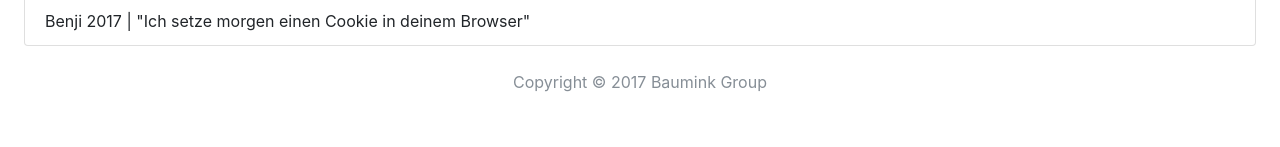
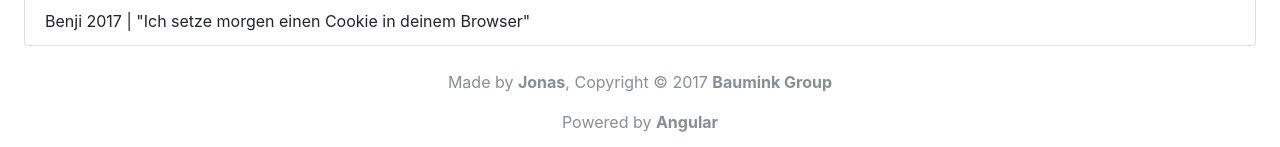
Before and after one commit to Baumink/Quotes, an Angular app: page / in a window 1280 px wide. Shown: the part 791-938 px from the top of the page. Before the commit the page ends 901 px from the top, so only its background shows below. Built offline with nearby package versions, Linux system fonts and the light colour scheme.

Commit message:
added new Footer

```diff
--- a/src/app/footer/footer.component.html
+++ b/src/app/footer/footer.component.html
@@ -1,5 +1,17 @@
 <footer>
   <div class="footer text-muted text-center">
-    <p>Copyright &copy; 2017 Baumink Group</p>
+    <p>Made by
+      <b>
+        <a class="text-muted" href="https://jonas.baumink.net">Jonas</a>
+      </b>, Copyright &copy; 2017
+      <b>
+        <a class="text-muted" href="https://baumink.net/login">Baumink Group</a>
+      </b>
+    </p>
+    <p>Powered by
+      <b>
+        <a class="text-muted" href="https://angular.io/">Angular</a>
+      </b>
+    </p>
   </div>
 </footer>
```
